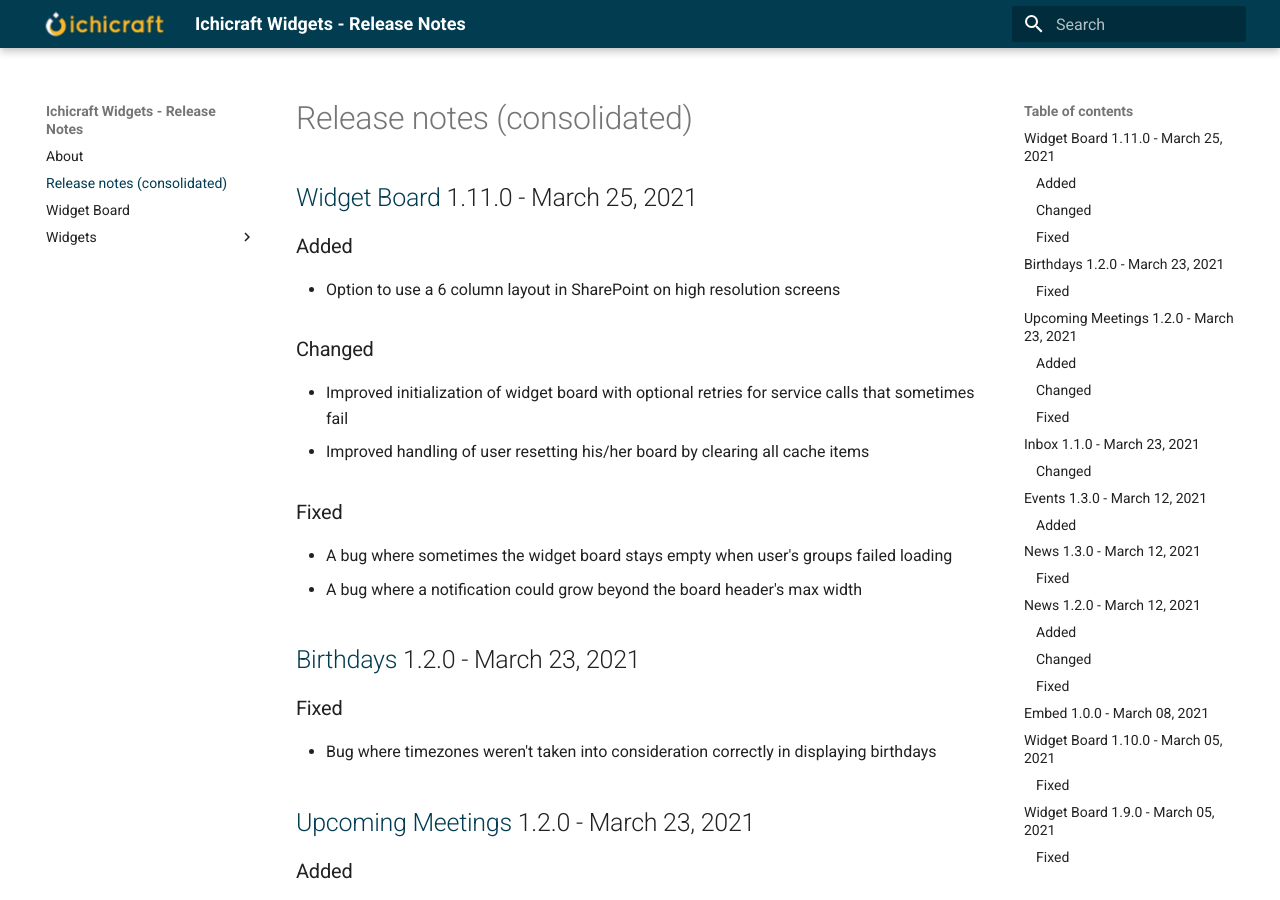
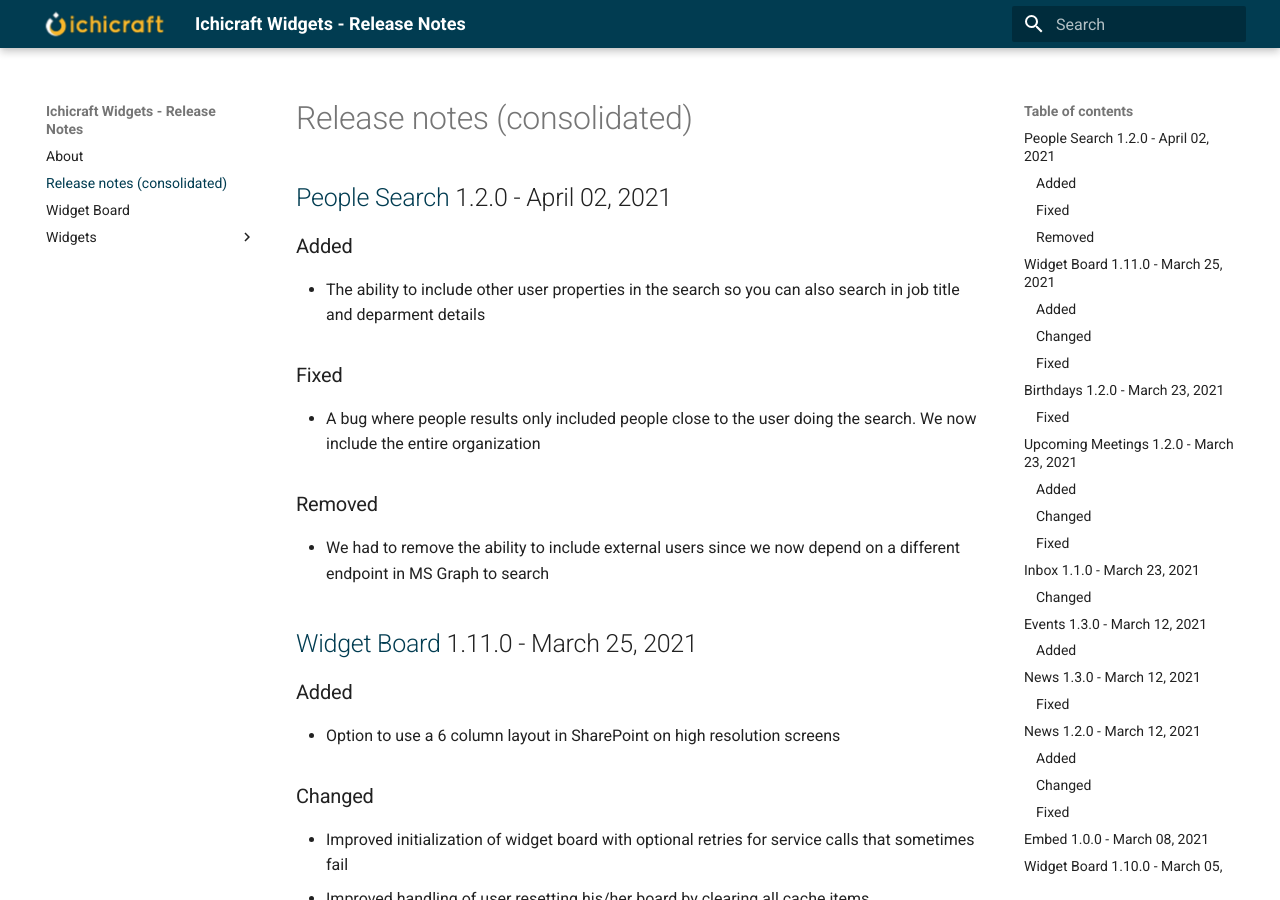
Before and after one commit to ichicraft/widgets-docs, an MkDocs documentation site: the page built from docs/Release-notes-(consolidated).md, in a window 1280 px wide and 900 px high. Built offline with MkDocs 1.6.1 and Material for MkDocs 9.7.7, drawn with Linux system fonts in a browser that asks for light colours.

Commit message:
Release notes updated by BuildService

```diff
--- a/docs/Release-notes-(consolidated).md
+++ b/docs/Release-notes-(consolidated).md
@@ -1,3 +1,14 @@
+## [People Search](./Widgets/People Search.md) 1.2.0 - April 02, 2021
+
+### Added
+- The ability to include other user properties in the search so you can also search in job title and deparment details
+
+### Fixed
+- A bug where people results only included people close to the user doing the search. We now include the entire organization
+
+### Removed
+- We had to remove the ability to include external users since we now depend on a different endpoint in MS Graph to search
+
 ## [Widget Board](./Widget Board.md) 1.11.0 - March 25, 2021
 
 ### Added
```
Also changed, not shown: docs/Widgets/People Search.md (+11 -0 lines).
